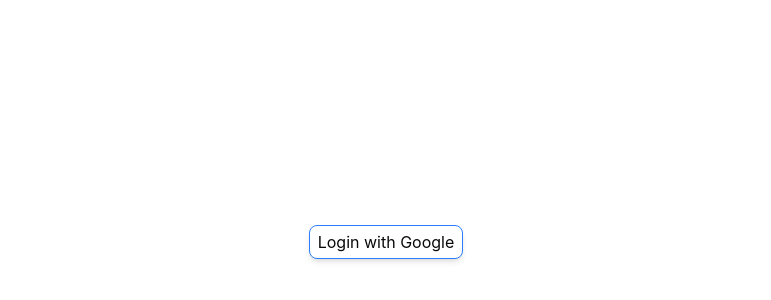
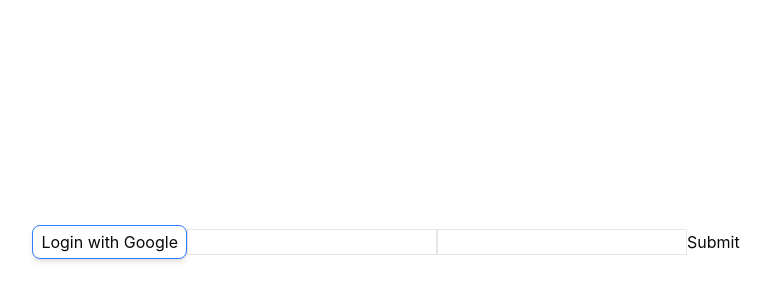
Before and after one commit to ajith-kanna/AIDO, a React (Vite) app in the folder client/: page / in a window 1280 px wide. Shown: the part 158-458 px from the top of the page, without its empty margins (254-1025 px from the left). Built offline with nearby package versions, Linux system fonts and the light colour scheme.

Commit message:
firebase signup

```diff
--- a/client/src/auth/Login.tsx
+++ b/client/src/auth/Login.tsx
@@ -1,9 +1,14 @@
 import { useState } from "react";
-import { signInWithPopup } from "firebase/auth";
+import {
+  signInWithPopup,
+  createUserWithEmailAndPassword,
+  sendEmailVerification,
+} from "firebase/auth";
 import { auth, google } from "./firebase";
 
 const Login = () => {
   const [user, setUser] = useState<unknown>(null);
+  const [ep, setEp] = useState({ email: "", password: "" });
 
   const handleClick = async () => {
     try {
@@ -15,6 +20,28 @@
       console.error(error.message);
     }
   };
+
+  async function loginWithEmail() {
+    try {
+      const result = await createUserWithEmailAndPassword(
+        auth,
+        ep.email,
+        ep.password,
+      );
+
+      await sendEmailVerification(result.user);
+      alert("verification mail sent");
+    } catch (error) {
+      alert(error.message);
+    }
+  }
+  function handleChange(e) {
+    e.preventDefault();
+    const { name, value } = e.target;
+    setEp((prev) => {
+      return { ...prev, [name]: value };
+    });
+  }
   return (
     <div className="h-dvh flex justify-center items-center">
       <button
@@ -23,6 +50,19 @@
       >
         Login with Google
       </button>
+      <input
+        className="border"
+        name="email"
+        type="email"
+        onChange={handleChange}
+      />
+      <input
+        className="border"
+        name="password"
+        type="password"
+        onChange={handleChange}
+      />
+      <button onClick={loginWithEmail}>Submit</button>
     </div>
   );
 };
```
